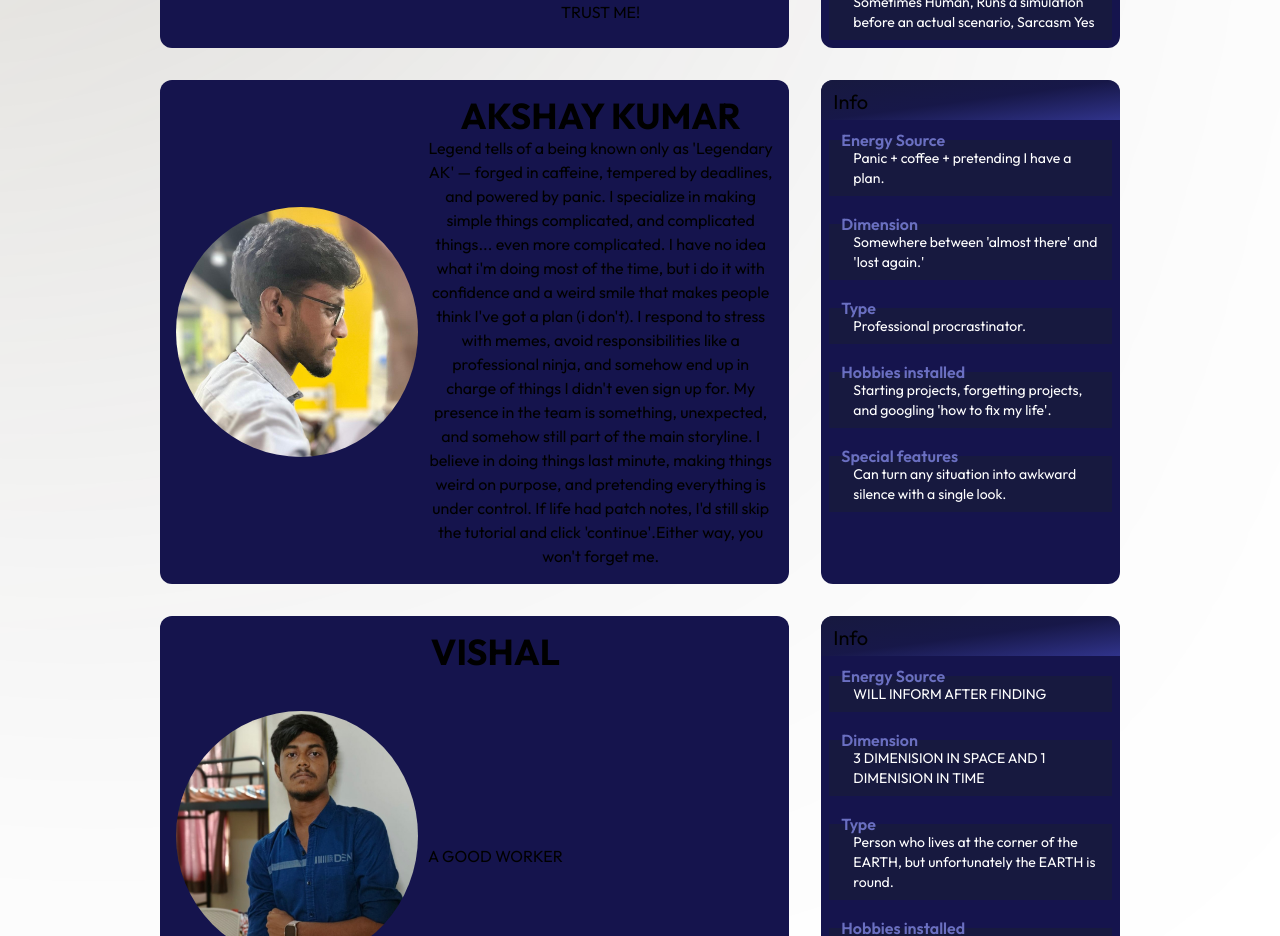
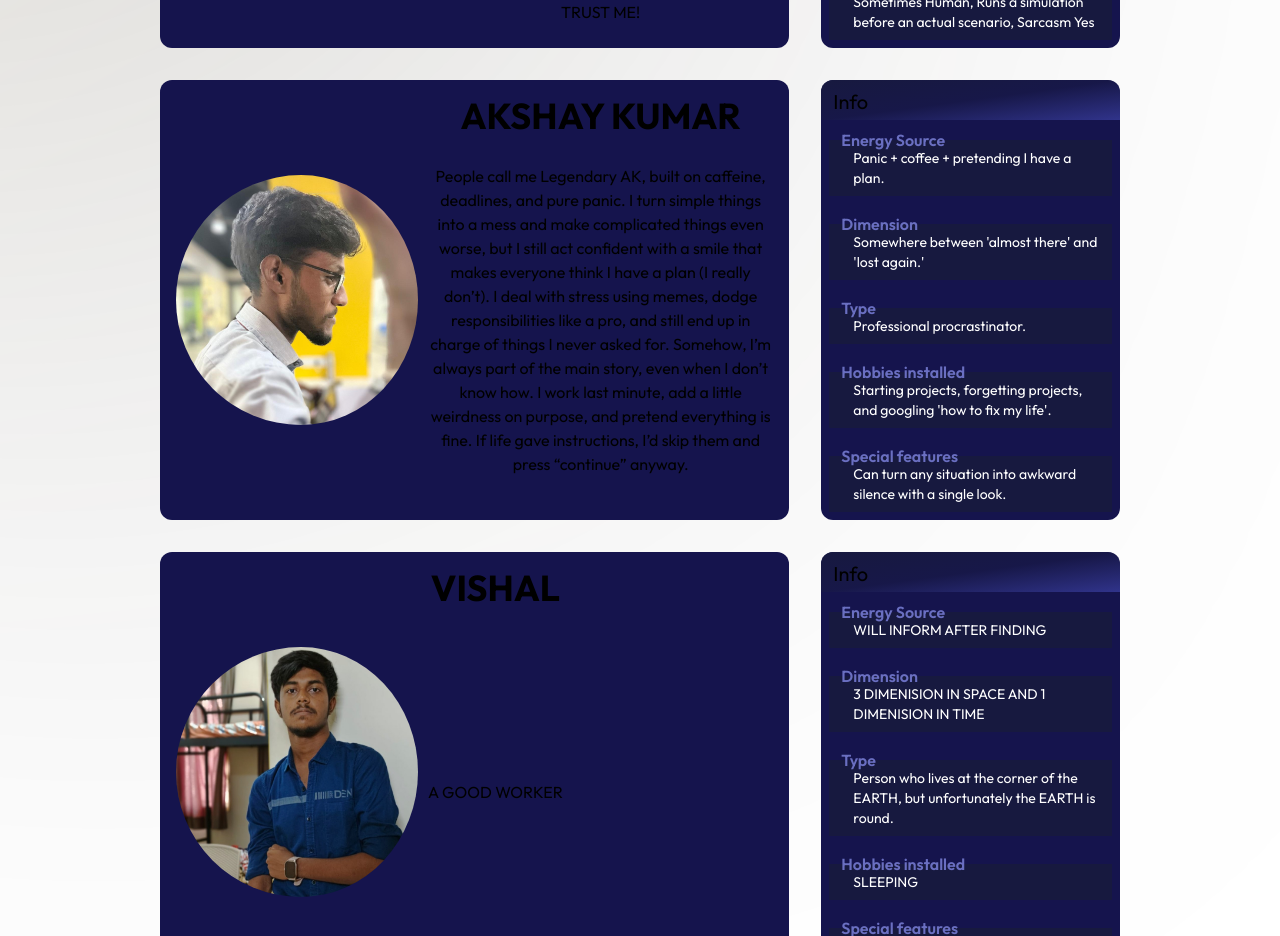
Before and after one commit to Club-Asymmetric/Asymmetric-Website-frontend, a Next.js app: page /members in a window 1280 px wide. Shown: the part 3800-4736 px from the top of the page. Built offline with nearby package versions, Linux system fonts and the light colour scheme; a web font is replaced by a local one.

Commit message:
[Fix] Age

```diff
--- a/src/data/members.ts
+++ b/src/data/members.ts
@@ -155,7 +155,7 @@ export const members = {
     role: "Chief Designer",
     photos: ["Akshay.jpg"],
     description:
-      "Legend tells of a being known only as 'Legendary AK' — forged in caffeine, tempered by deadlines, and  powered by panic. I specialize in making simple things complicated, and complicated things... even more complicated. I have no idea what i'm doing most of the time, but i do it with confidence and a weird smile that makes people think I've got a plan (i don't). I respond to stress with memes, avoid responsibilities like a professional ninja, and somehow end up in charge of things I didn't even sign up for. My presence in the team is something, unexpected, and somehow still part of the main storyline. I believe in doing things last minute, making things weird on purpose, and pretending everything is under control. If life had patch notes, I'd still skip the tutorial and click 'continue'.Either way, you won't forget me.",
+      "People call me Legendary AK, built on caffeine, deadlines, and pure panic. I turn simple things into a mess and make complicated things even worse, but I still act confident with a smile that makes everyone think I have a plan (I really don’t). I deal with stress using memes, dodge responsibilities like a pro, and still end up in charge of things I never asked for. Somehow, I’m always part of the main story, even when I don’t know how. I work last minute, add a little weirdness on purpose, and pretend everything is fine. If life gave instructions, I’d skip them and press “continue” anyway.",
     portfolio: "I don't have one",
     energySource: "Panic + coffee + pretending I have a plan.",
     dimension: "Somewhere between 'almost there' and 'lost again.'",
```
